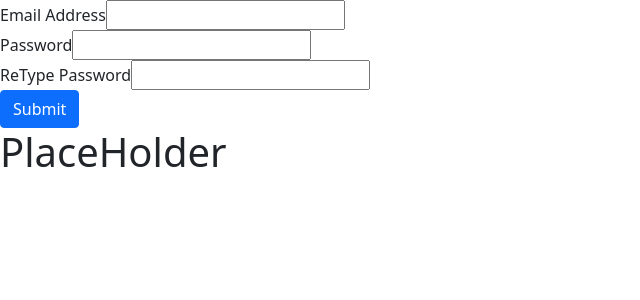
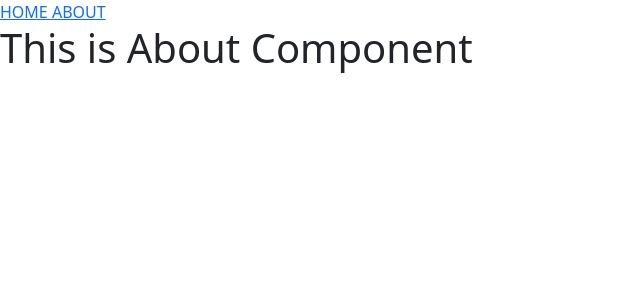
Before and after one commit to jabbar-dev/EAD, a React (Create React App) app: page /about in a window 1280 px wide. Shown: the top 300 px of the page, without its empty margins (0-640 px from the left). Built offline with nearby package versions, Linux system fonts and the light colour scheme.

Commit message:
Adds Router Component and Pages

```diff
--- a/package.json
+++ b/package.json
@@ -10,6 +10,7 @@
     "formik": "^2.2.9",
     "react": "^18.0.0",
     "react-dom": "^18.0.0",
+    "react-router-dom": "^6.3.0",
     "react-scripts": "5.0.0",
     "web-vitals": "^2.1.4",
     "yup": "^0.32.11"
--- /dev/null
+++ b/src/Pages/about.jsx
@@ -0,0 +1,10 @@
+import React from 'react'
+
+function About() {
+    return ( <>
+    <h1>
+        This is About Component
+        </h1></> );
+}
+
+export default About;
--- /dev/null
+++ b/src/Pages/error.jsx
@@ -0,0 +1,9 @@
+import React from 'react'
+
+function Error() {
+    return ( <>
+    <h1>
+Error! 404        </h1></> );
+}
+
+export default Error;
--- /dev/null
+++ b/src/Pages/home.jsx
@@ -0,0 +1,10 @@
+import React from 'react'
+
+function Home() {
+    return ( <>
+    <h1>
+        This is Home Component
+        </h1></> );
+}
+
+export default Home;
--- /dev/null
+++ b/src/components/reactRouter.jsx
@@ -0,0 +1,32 @@
+import React from 'react'
+import Home from '../Pages/home'
+import About from '../Pages/about'
+import Error from '../Pages/error'
+
+import { BrowserRouter as Router, Routes, Route, Link} from 'react-router-dom';
+
+function ReactRouter() {
+    return (
+
+        <Router>
+
+            <nav>
+                <Link to='/'> HOME </Link>
+                <Link to='/about'> ABOUT </Link>
+
+
+
+            </nav>
+
+            <Routes>
+                <Route path="/" element={<Home></Home>}/>
+                <Route path="/about" element={<About></About>}/>
+                <Route path="*" element={<Error></Error>}/>
+
+            </Routes>
+        </Router>
+
+     );
+}
+
+export default ReactRouter;
--- a/src/index.js
+++ b/src/index.js
@@ -9,11 +9,12 @@ import CounterF from './components/counterF'
 import CountersTrail from './components/counters'
 import APICall from './components/apiCall'
 import Formik from './components/formikPrac'
+import ReactRouter from './components/reactRouter'
 
 
 ReactDOM.render(
 
-    <Formik/>,
+    <ReactRouter/>,
   document.getElementById('root')
 
 );
```
Also changed, not shown: 1 other file (tests, documents, lock files or other folders).
